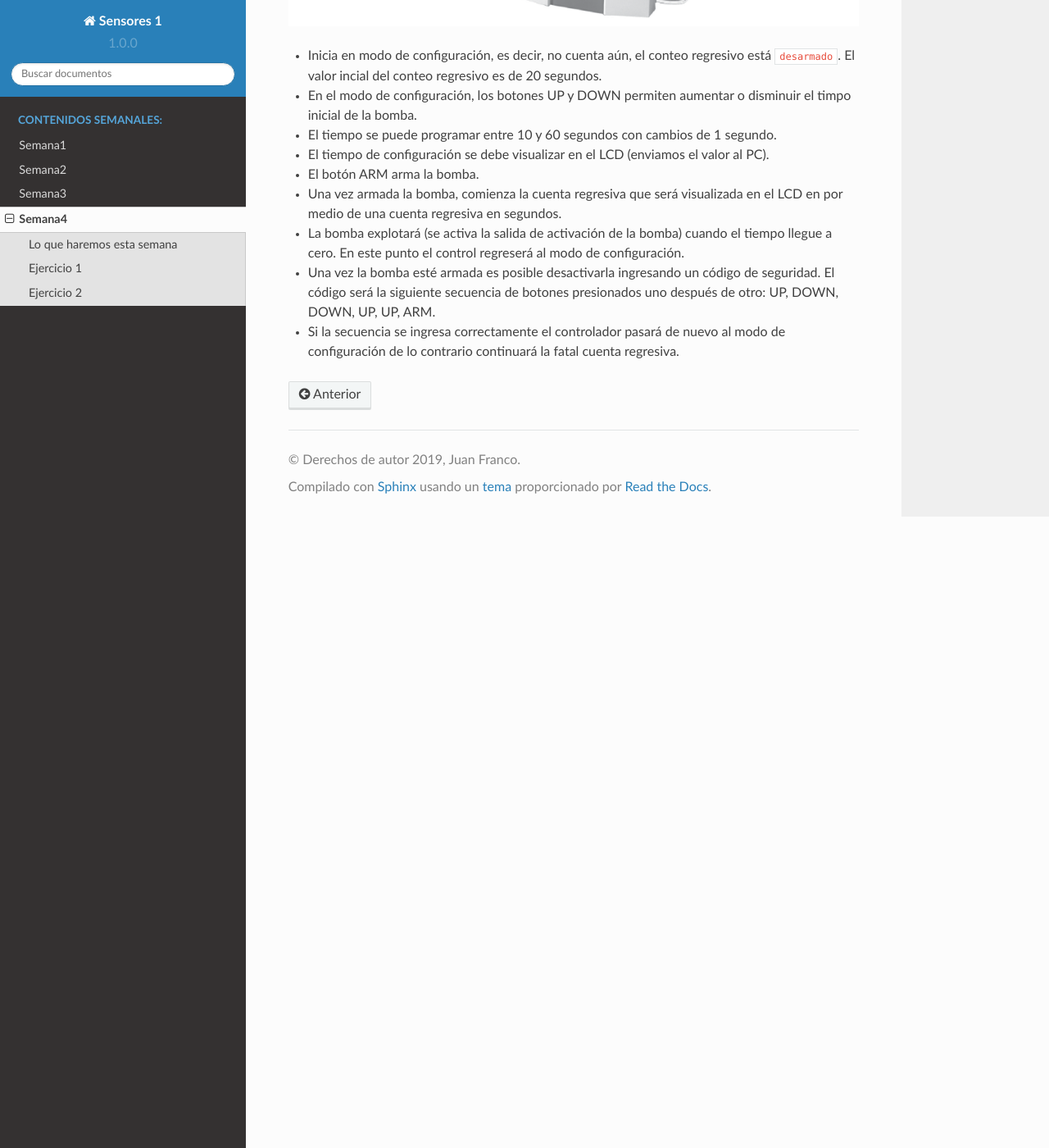
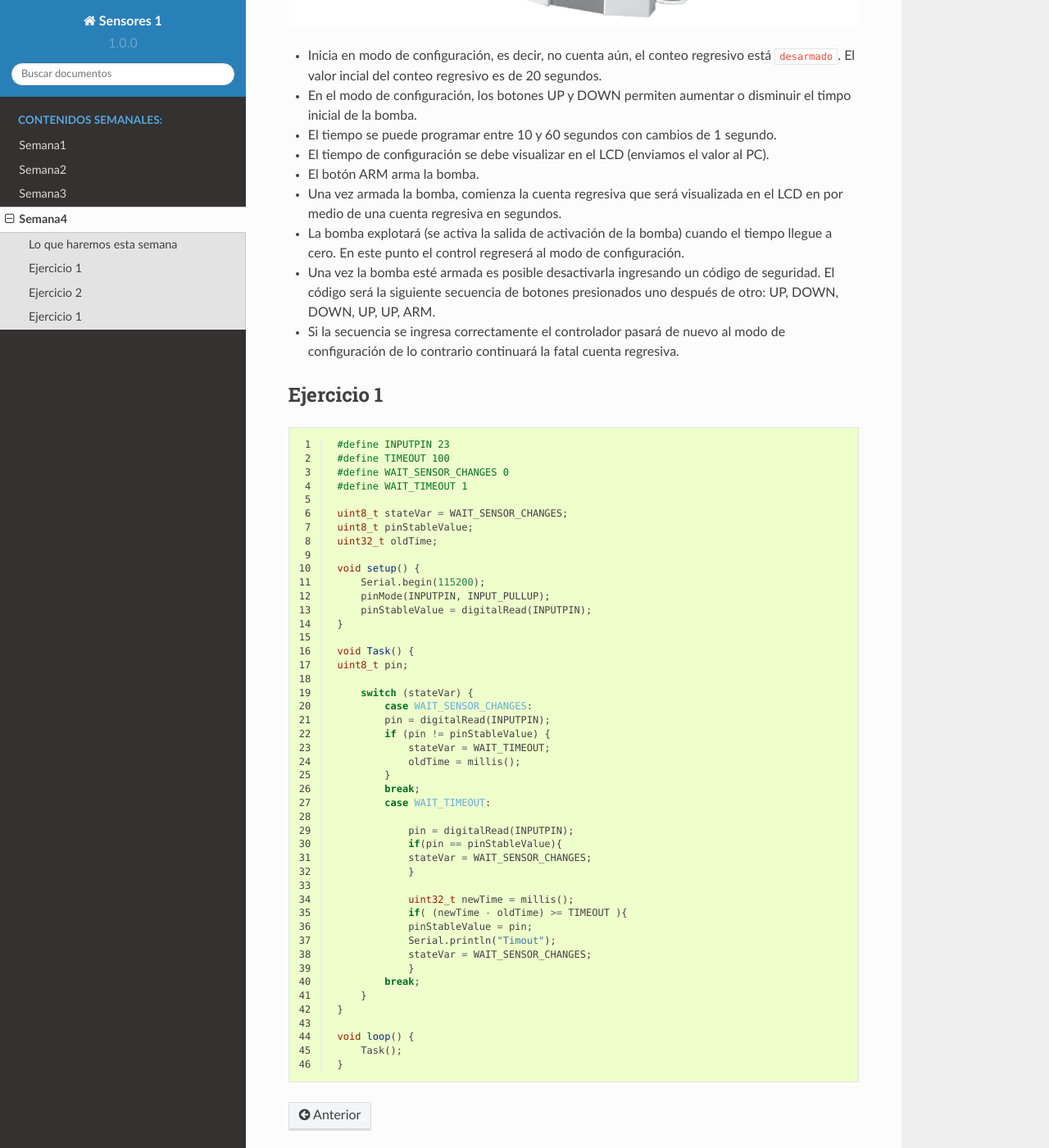
Before and after one commit to juanferfranco/sensores1, a Sphinx documentation site: the page built from docs/_semana4/semana4.rst, in a window 1280 px wide and 1400 px high, scrolled down 2096 px. Shown: the whole window at 82% size. Built offline with Sphinx 7.4.7 and the Read the Docs theme 2.0.0, drawn with Linux system fonts in a browser that asks for light colours.

Commit message:
update week 4

```diff
--- a/docs/_semana4/semana4.rst
+++ b/docs/_semana4/semana4.rst
@@ -95,3 +95,56 @@ El controlador funciona así:
   UP, DOWN, DOWN, UP, UP, ARM.
 * Si la secuencia se ingresa correctamente el controlador pasará de nuevo al modo de
   configuración de lo contrario continuará la fatal cuenta regresiva.
+
+
+Ejercicio 1
+------------
+.. code-block:: c
+   :lineno-start: 1
+
+    #define INPUTPIN 23
+    #define TIMEOUT 100
+    #define WAIT_SENSOR_CHANGES 0
+    #define WAIT_TIMEOUT 1
+
+    uint8_t stateVar = WAIT_SENSOR_CHANGES;
+    uint8_t pinStableValue;
+    uint32_t oldTime;
+
+    void setup() {
+        Serial.begin(115200);
+        pinMode(INPUTPIN, INPUT_PULLUP);
+        pinStableValue = digitalRead(INPUTPIN);
+    }
+
+    void Task() {
+    uint8_t pin;
+
+        switch (stateVar) {
+            case WAIT_SENSOR_CHANGES:
+            pin = digitalRead(INPUTPIN);
+            if (pin != pinStableValue) {
+                stateVar = WAIT_TIMEOUT;
+                oldTime = millis();
+            }
+            break;
+            case WAIT_TIMEOUT:
+
+                pin = digitalRead(INPUTPIN);
+                if(pin == pinStableValue){
+                stateVar = WAIT_SENSOR_CHANGES;
+                }
+
+                uint32_t newTime = millis();
+                if( (newTime - oldTime) >= TIMEOUT ){
+                pinStableValue = pin;
+                Serial.println("Timout");
+                stateVar = WAIT_SENSOR_CHANGES;
+                }
+            break;
+        }
+    }
+
+    void loop() {
+        Task();
+    }
```
